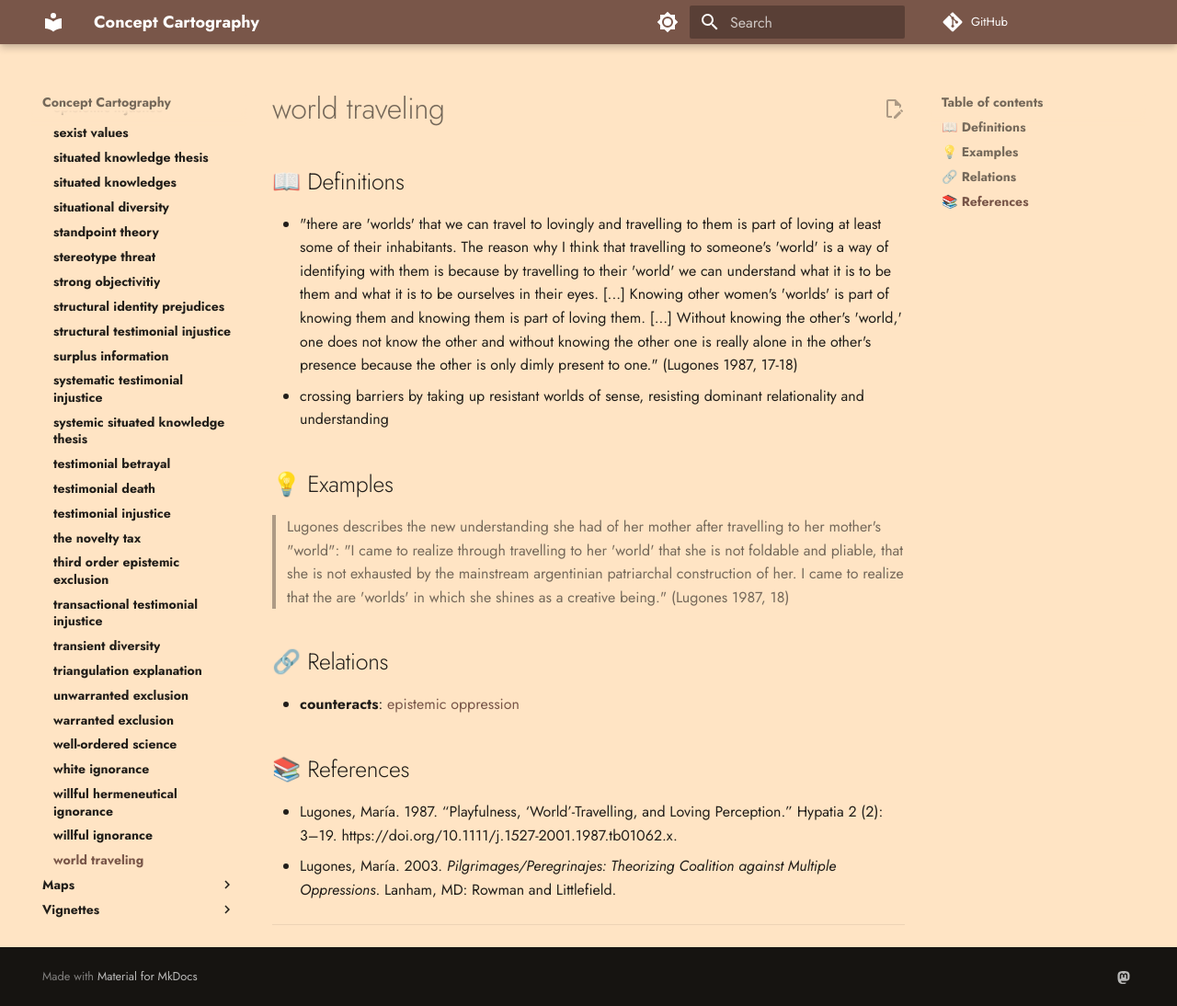
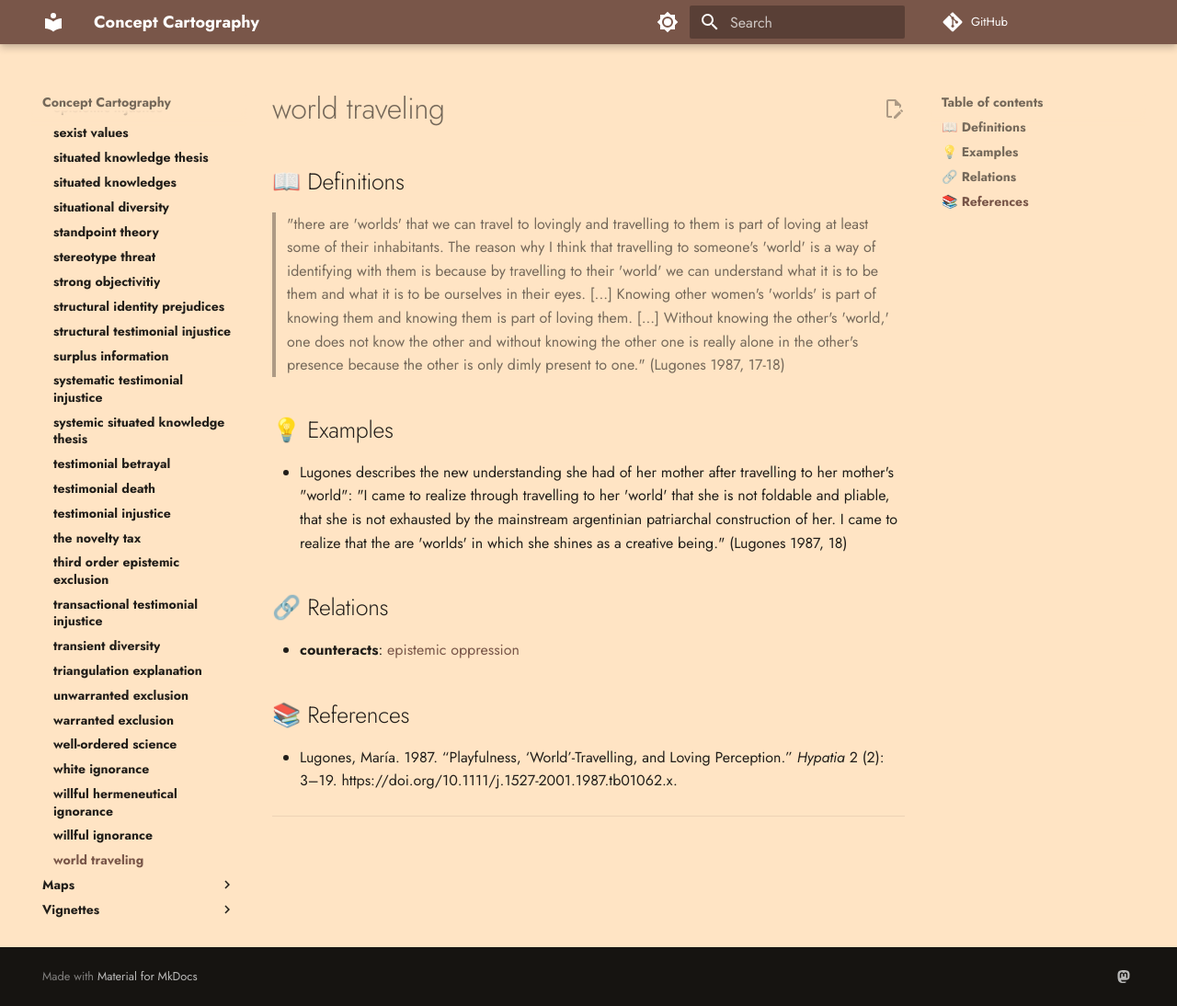
Before and after one commit to conceptcartography/conceptcartography, an MkDocs documentation site: the page built from docs/concepts/world-traveling.md, in a window 1280 px wide and 1094 px high. Shown: the whole window at 92% size. Built offline with MkDocs 1.6.1 and Material for MkDocs 9.7.7, drawn with Linux system fonts in a browser that asks for light colours; comment, search, counter and statistics services are not loaded; the version menu is left out.

Commit message:
Update reference and formatting

```diff
--- a/docs/concepts/world-traveling.md
+++ b/docs/concepts/world-traveling.md
@@ -2,12 +2,11 @@
 
 ## 📖 Definitions
 
-- "there are 'worlds' that we can travel to lovingly and travelling to them is part of loving at least some of their inhabitants. The reason why I think that travelling to someone's 'world' is a way of identifying with them is because by travelling to their 'world' we can understand what it is to be them and what it is to be ourselves in their eyes. [...] Knowing other women's 'worlds' is part of knowing them and knowing them is part of loving them. [...] Without knowing the other's 'world,' one does not know the other and without knowing the other one is really alone in the other's presence because the other is only dimly present to one." (Lugones 1987, 17-18)
-- crossing barriers by taking up resistant worlds of sense, resisting dominant relationality and understanding
+> "there are 'worlds' that we can travel to lovingly and travelling to them is part of loving at least some of their inhabitants. The reason why I think that travelling to someone's 'world' is a way of identifying with them is because by travelling to their 'world' we can understand what it is to be them and what it is to be ourselves in their eyes. [...] Knowing other women's 'worlds' is part of knowing them and knowing them is part of loving them. [...] Without knowing the other's 'world,' one does not know the other and without knowing the other one is really alone in the other's presence because the other is only dimly present to one." (Lugones 1987, 17-18)
 
 ## 💡 Examples
 
-> Lugones describes the new understanding she had of her mother after travelling to her mother's "world": "I came to realize through travelling to her 'world' that she is not foldable and pliable, that she is not exhausted by the mainstream argentinian patriarchal construction of her. I came to realize that the are 'worlds' in which she shines as a creative being." (Lugones 1987, 18)
+- Lugones describes the new understanding she had of her mother after travelling to her mother's "world": "I came to realize through travelling to her 'world' that she is not foldable and pliable, that she is not exhausted by the mainstream argentinian patriarchal construction of her. I came to realize that the are 'worlds' in which she shines as a creative being." (Lugones 1987, 18)
 
 ## 🔗 Relations
 
@@ -15,8 +14,7 @@
 
 ## 📚 References
 
-- Lugones, María. 1987. “Playfulness, ‘World’-Travelling, and Loving Perception.” Hypatia 2 (2): 3–19. https://doi.org/10.1111/j.1527-2001.1987.tb01062.x.
-- Lugones, María. 2003. _Pilgrimages/Peregrinajes: Theorizing Coalition against Multiple Oppressions_. Lanham, MD: Rowman and Littlefield.
+- Lugones, María. 1987. “Playfulness, ‘World’-Travelling, and Loving Perception.” _Hypatia_ 2 (2): 3–19. https://doi.org/10.1111/j.1527-2001.1987.tb01062.x.
 
 
 ---
```
